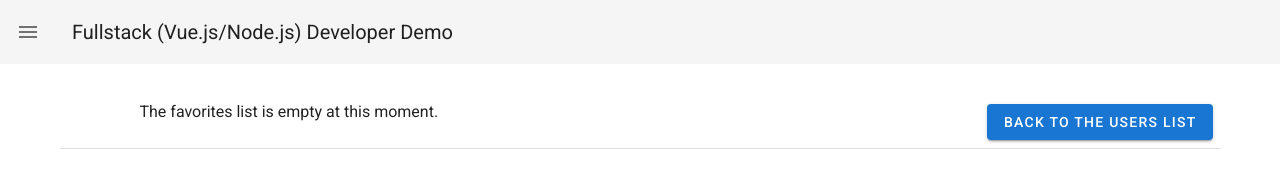
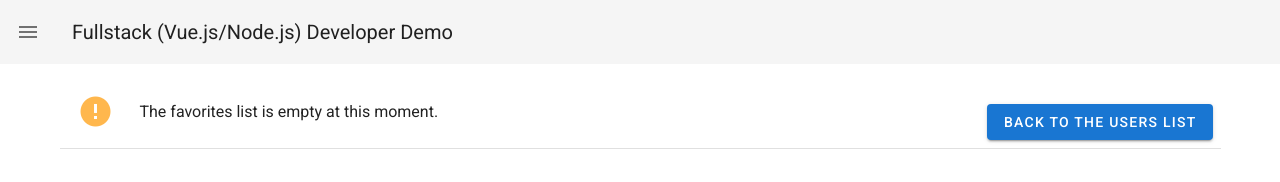
Before and after one commit to josepcrespo/nuxt-vuetify-pwa-demo, a Nuxt app: page /favorites in a window 1280 px wide. Shown: the top 182 px of the page. Built offline with nearby package versions, Linux system fonts and the light colour scheme.

Commit message:
Wrong icon name and color. Fixed.

```diff
--- a/pages/favorites.vue
+++ b/pages/favorites.vue
@@ -101,10 +101,10 @@
       <v-banner v-else>
         <v-icon
           slot="icon"
-          color="warning"
+          color="orange lighten-2"
           size="36"
         >
-          mdi-warning
+          mdi-alert-circle
         </v-icon>
         The favorites list is empty at this moment.
         <template v-slot:actions>
--- a/pages/shared-favorites.vue
+++ b/pages/shared-favorites.vue
@@ -41,10 +41,10 @@
       <v-banner v-else>
         <v-icon
           slot="icon"
-          color="warning"
+          color="orange lighten-2"
           size="36"
         >
-          mdi-warning
+          mdi-alert-circle
         </v-icon>
         There are no shared favorite user lists at this time.
         <template v-slot:actions>
```
